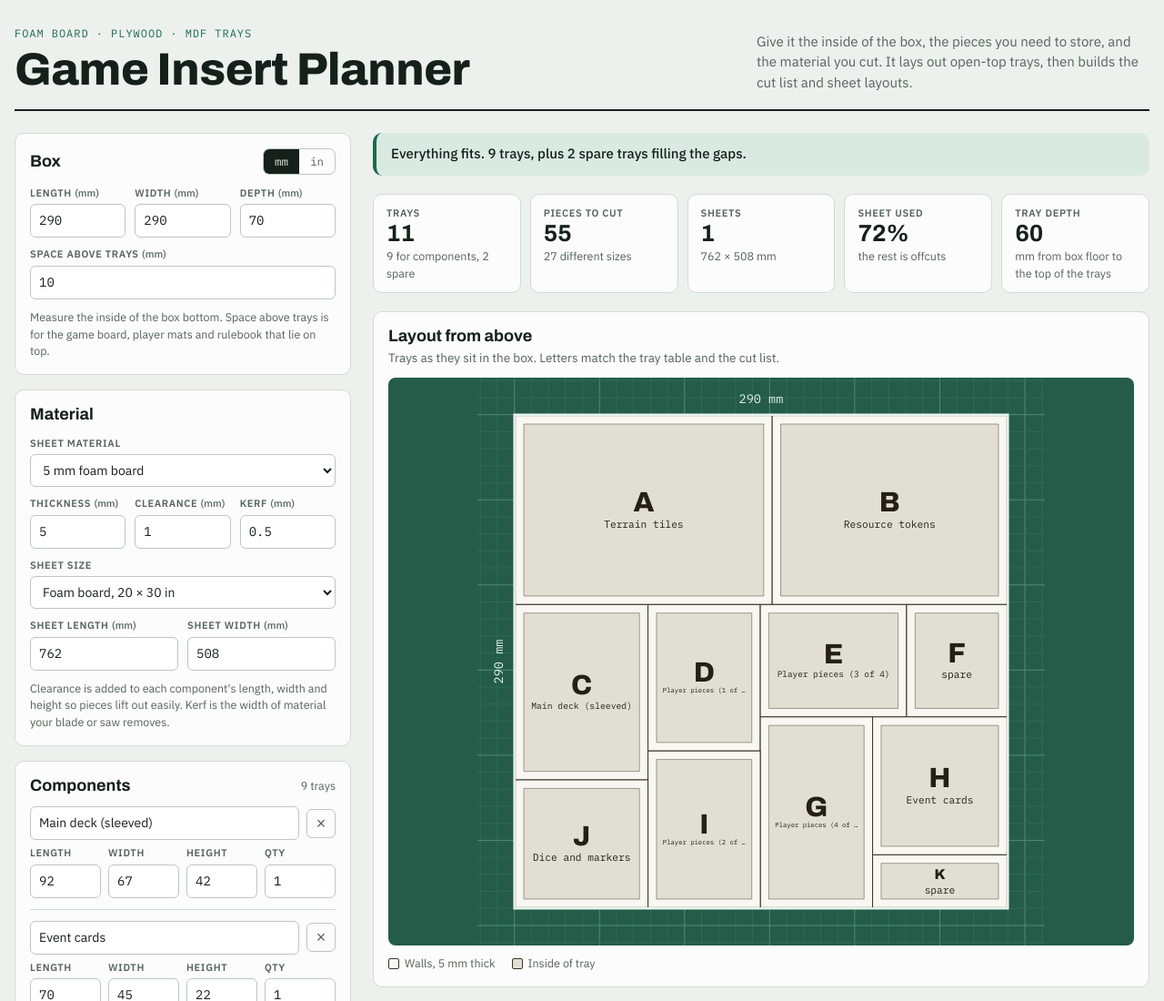
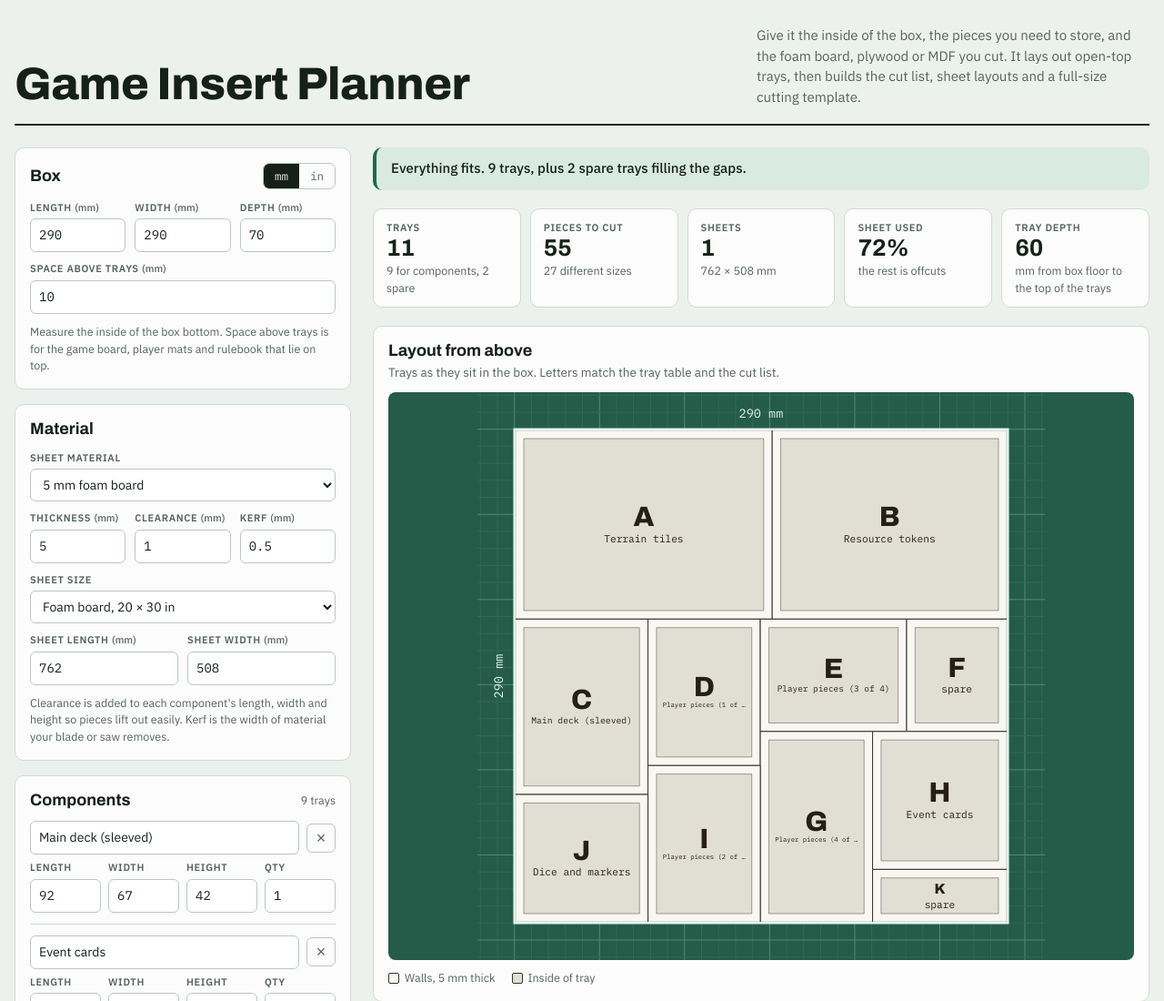
Before and after one commit to CoryWritesCode/game-insert-planner, a plain HTML site: page index.html in a window 1280 px wide. Shown: the top 1100 px of the page at 91% size. Drawn offline with nearby package versions, Linux system fonts and the light colour scheme.

Commit message:
style: drop the eyebrow label above the title
Co-Authored-By: Claude Opus 5.5 <noreply@anthropic.com>

```diff
--- a/index.html
+++ b/index.html
@@ -149,11 +149,8 @@ svg .t-mat{fill:var(--mat-ink)}
 <body>
 <div class="wrap">
   <header class="masthead">
-    <div>
-      <p class="eyebrow">Foam board · plywood · MDF trays</p>
-      <h1>Game Insert Planner</h1>
-    </div>
-    <p class="lede">Give it the inside of the box, the pieces you need to store, and the material you cut. It lays out open-top trays, then builds the cut list and sheet layouts.</p>
+    <h1>Game Insert Planner</h1>
+    <p class="lede">Give it the inside of the box, the pieces you need to store, and the foam board, plywood or MDF you cut. It lays out open-top trays, then builds the cut list, sheet layouts and a full-size cutting template.</p>
   </header>
 
   <div class="app">
```
